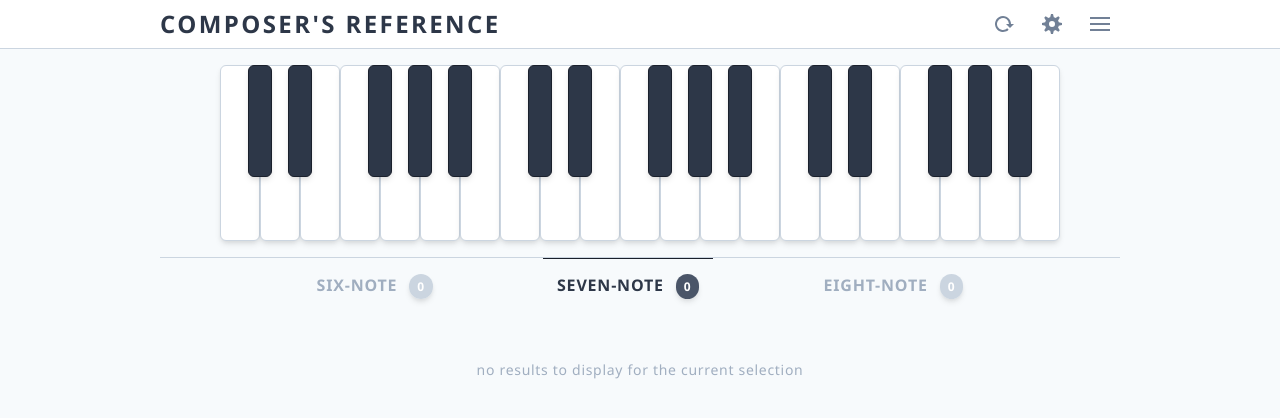
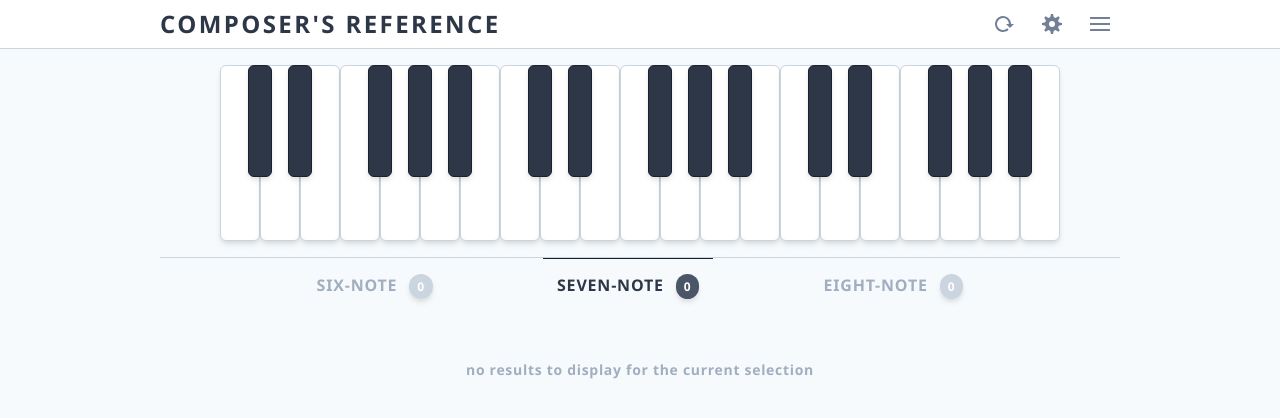
Before and after one commit to Kuzmink13/Composers-Reference, a React (Create React App) app: page / in a window 1280 px wide. Shown: the top 418 px of the page. Built offline with nearby package versions, Linux system fonts and the light colour scheme.

Commit message:
Boldened medium headings

```diff
--- a/src/components/ModeBlock.jsx
+++ b/src/components/ModeBlock.jsx
@@ -11,7 +11,7 @@ function ModeBlock(props) {
         className="p-2 bg-white border border-gray-400 rounded-lg
                     hover:shadow-md"
       >
-        <h2 className="text-center tracking-wider font-medium">
+        <h2 className="text-center tracking-wider font-semibold">
           {props.modeProps.modeName}
         </h2>
         <VexStaff clef={props.clef} {...props.modeProps} />
--- a/src/components/ModeController.jsx
+++ b/src/components/ModeController.jsx
@@ -31,7 +31,7 @@ function ModeController(props) {
       {selectedList.length ? (
         <ModePanel selectedList={selectedList} {...props.modePanelProps} />
       ) : (
-        <span className="text-gray-500 text-sm font-medium tracking-wider m-auto mt-12">
+        <span className="text-gray-500 text-sm font-semibold tracking-wider m-auto mt-12">
           no results to display for the current selection
         </span>
       )}
```
